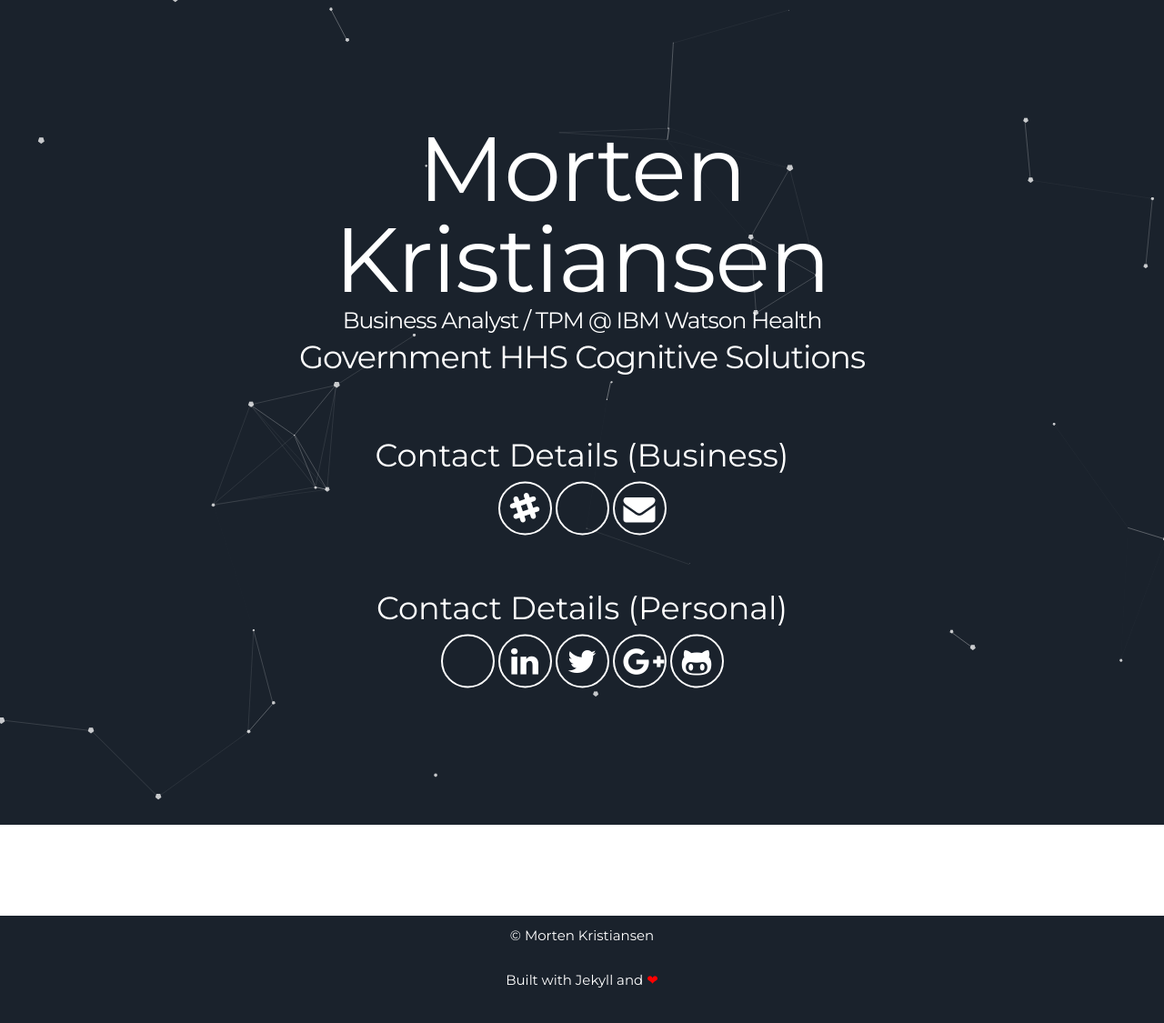
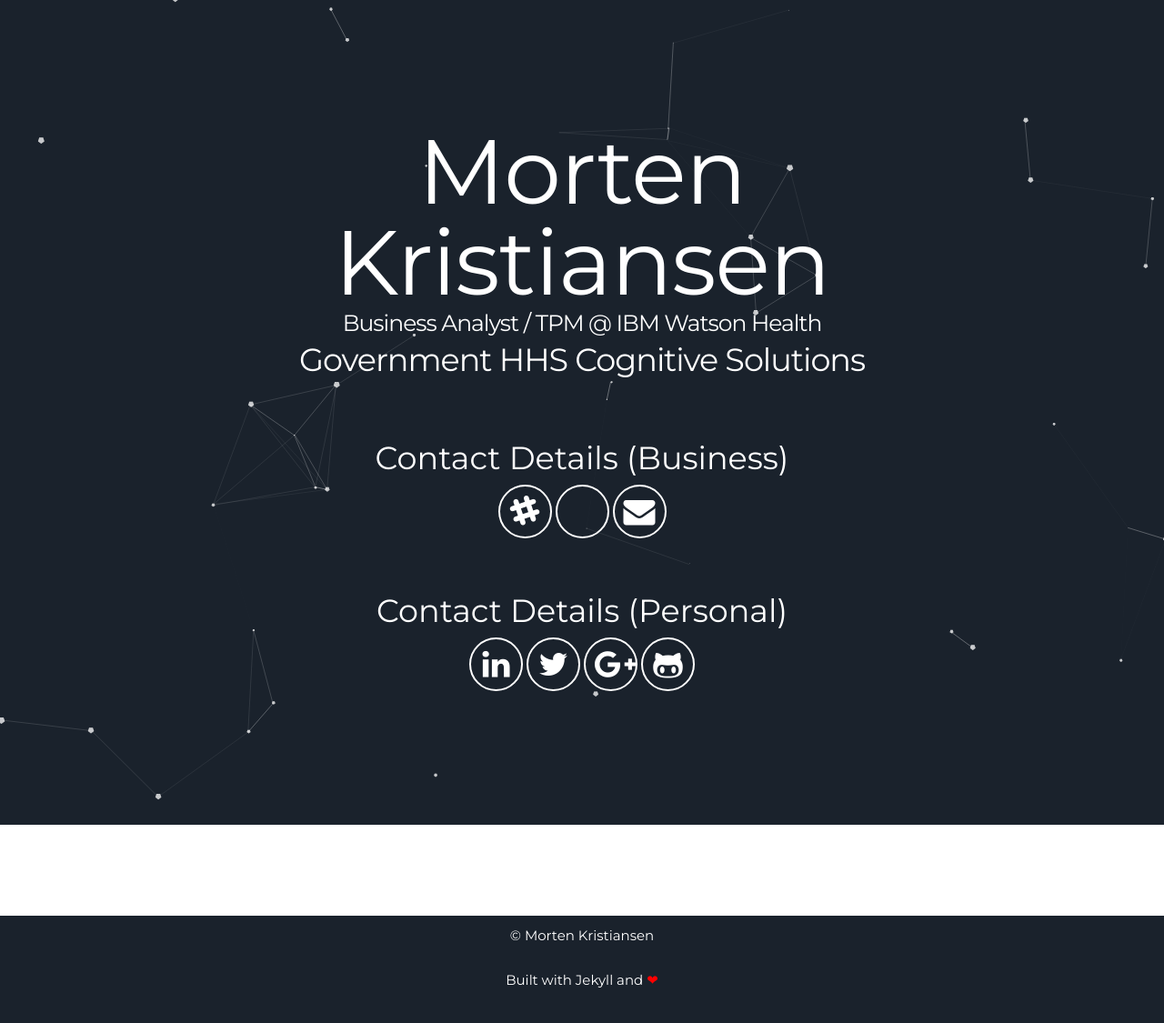
Before and after one commit to mkristiansen/Me, a Jekyll site: the page built from index.html, in a window 1280 px wide. Shown: the whole page at 91% size. Built offline with Jekyll 4.4.1, drawn with Linux system fonts in a browser that asks for light colours; a style sheet for code colours, icons or effects is not loaded.

Commit message:
Remove Watson Workspace (retired)

```diff
--- a/_includes/header.html
+++ b/_includes/header.html
@@ -15,7 +15,6 @@
       <br><br>
       <span class="site-text">Contact Details (Personal)</span>
       <div class="icons-header">
-        <a aria-label="IBM - Watson Workspace DM" target="_blank" href="https://watsonwork.me/morten@ie.ibm.com"><i class="icon fa mkk-watson-work" aria-hidden="true"></i></a>
         <a aria-label="My LinkedIn" target="_blank" href="https://www.linkedin.com/in/{{site.linkedin_username}}"><i class="icon fa fa-linkedin" aria-hidden="true"></i></a>
         <a aria-label="My Twitter" target="_blank" href="https://twitter.com/{{site.twitter_username}}"><i class="icon fa fa-twitter" aria-hidden="true"></i></a>
         <a aria-label="My Google Plus" target="_blank" href="https://plus.google.com/{{site.gplus_username}}/posts"><i class="icon fa fa-google-plus" aria-hidden="true"></i></a>
```
